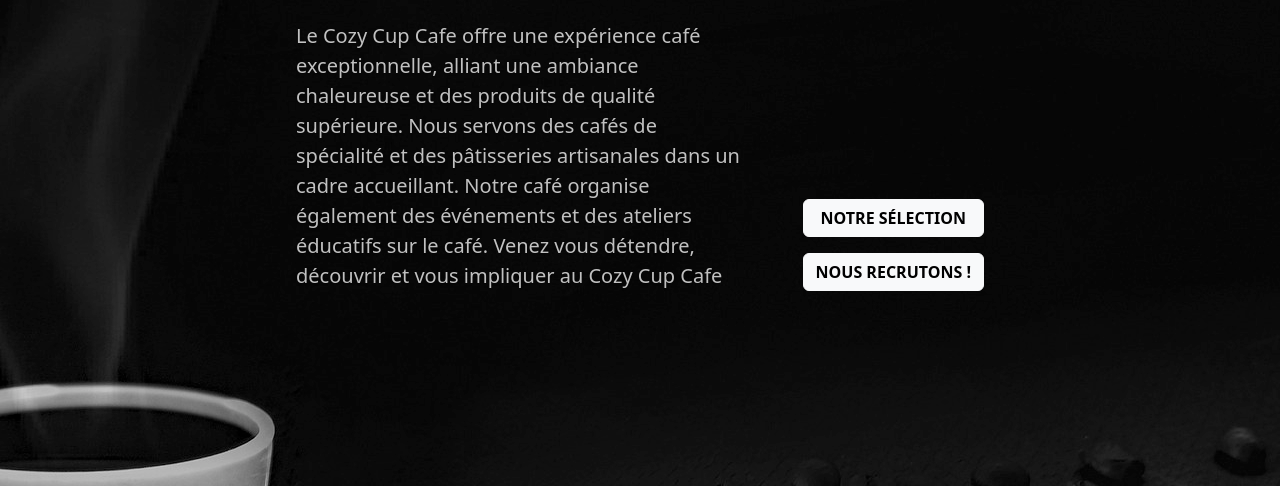
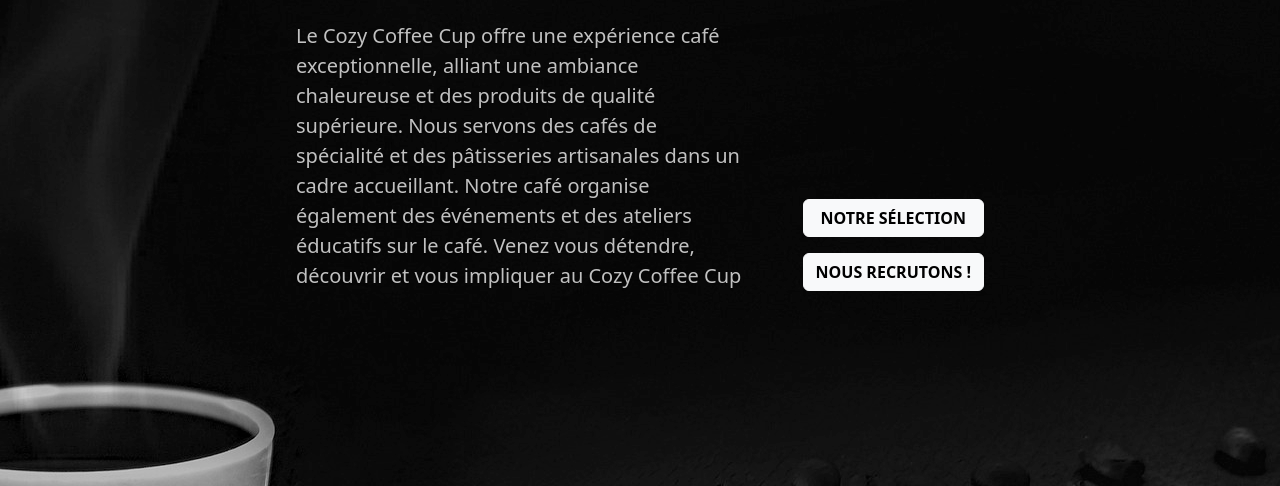
Before and after one commit to EryanGauvrit/Cozy-Coffee-Cup, a website: page index.html in a window 1280 px wide. Shown: the part 314-800 px from the top of the page. Drawn offline with Linux system fonts and the light colour scheme.

Commit message:
fix html

```diff
--- a/index.html
+++ b/index.html
@@ -25,7 +25,7 @@
                 <div class="row justify-content-around-md">
                     <div class="col-md-8 col-12 d-flex flex-column justify-content-between">
                         <h1 class="fs-2 mb-4">Embrace the Warmth of Cozy Caffe Cup – Where Every Sip Feels Like a Hug.</h1>
-                        <p class="fs-5 opacity-75 m-0">Le Cozy Cup Cafe offre une expérience café exceptionnelle, alliant une ambiance chaleureuse et des produits de qualité supérieure. Nous servons des cafés de spécialité et des pâtisseries artisanales dans un cadre accueillant. Notre café organise également des événements et des ateliers éducatifs sur le café. Venez vous détendre, découvrir et vous impliquer au Cozy Cup Cafe</p>
+                        <p class="fs-5 opacity-75 m-0">Le Cozy Coffee Cup offre une expérience café exceptionnelle, alliant une ambiance chaleureuse et des produits de qualité supérieure. Nous servons des cafés de spécialité et des pâtisseries artisanales dans un cadre accueillant. Notre café organise également des événements et des ateliers éducatifs sur le café. Venez vous détendre, découvrir et vous impliquer au Cozy Coffee Cup</p>
                     </div>
                     <div class="col-md-4 col-12 img-bloc d-flex flex-md-column flex-row justify-content-between align-items-end order-md-last order-first mb-md-0 mb-5 mt-md-0 mt-3">
                         <img src="./public/logo.png" alt="Cozy Coffee Cup" />
```
